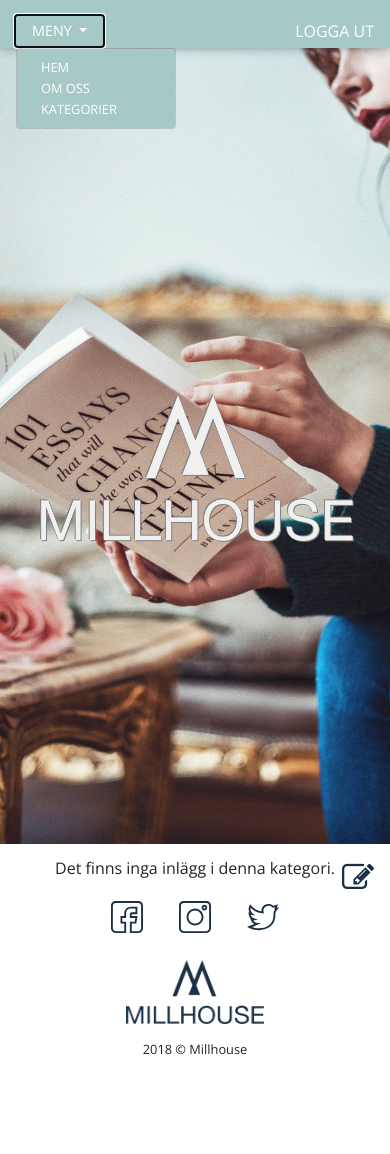
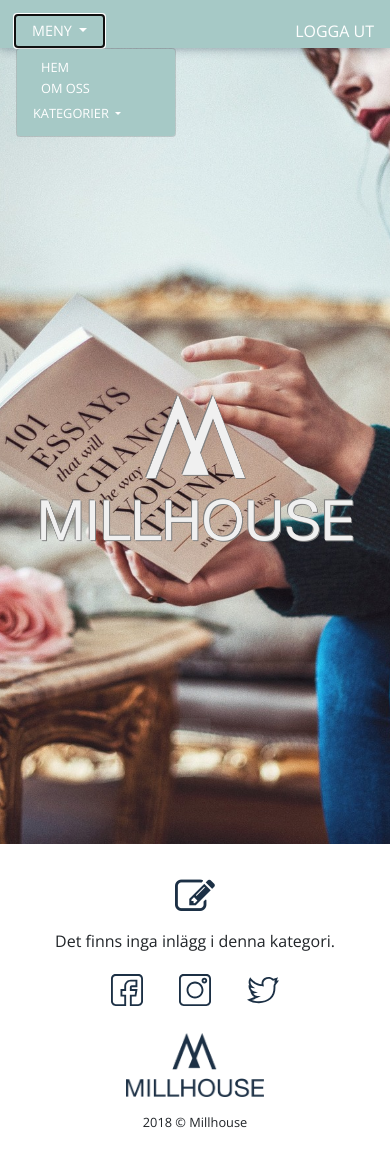
Before and after one commit to fredrikskogb/doctorfont_project, a PHP site: the page made by index.php in a window 390 px wide, after a click on "MENY". Before the commit the page ends 1055 px from the top, so only its background shows below. Run offline with PHP 8.4, Linux system fonts and the light colour scheme; the visitor is signed in with stand-in values (Sample User, id 1); data that the repository does not hold is empty; a stand-in replaces the project's code that opens the database connection; grey boxes are pictures that could not be loaded.

Commit message:
styling and dropdown menu for category in mobile

```diff
--- a/css/style.css
+++ b/css/style.css
@@ -100,7 +100,7 @@
 
 .navbar_dropdown_content a {
     display: block;
-    padding: 0.3em;
+    padding: 0.5em;
     font-size: 0.8em;
 }
 
@@ -166,6 +166,7 @@
     background-position: center center;
     object-fit: cover;
     text-align: center;
+    margin-bottom: 2em;
 }
 
 .hero_image_inline_helper {
@@ -219,15 +220,15 @@
 
 /* Edit post symbol */
 .new_post {
-    position: absolute;
-    top: 102vh;
-    right: 0.5em;
+    display: block;
+    margin: 0 auto;
     text-align: center;
-    font-size: 2em;
+    font-size: 2.5em;
     color: #1C3045;
 }
 
 .new_post:hover {
+    font-size: 2.6em;
     color: #1C3045;
 }
 
@@ -374,6 +375,7 @@
 
 .create_views_container {
     width: 25em;
+    padding-bottom: 1em;
 }
 
 
@@ -462,7 +464,7 @@
 .remove_picture_button {
     font-size: 0.8em;
     padding-left: 1em;
-    color:#A6C9C6;
+    color:#1C3045;
 }
 
 .label_block {
@@ -472,6 +474,7 @@
 .create_post_button {
     background-color: #A6C9C6;
     color: white;
+    padding: 0.2em;
 }
 
 .create_post_button:hover {
@@ -577,11 +580,11 @@
     }
 
     .hero_image_frame img{
-        margin-bottom: 0px;
+        margin-bottom: 1em;
     }
 
     .hero_image_frame{
-        margin-bottom: 3em;
+        margin-bottom: 2em;
     }
 
 }
@@ -677,16 +680,12 @@
 
     /* Edit post symbol */
     .new_post {
-        position: absolute;
-        top: 102vh;
-        right: 0.5em;
-        text-align: center;
-        font-size: 2.5em;
+        font-size: 3em;
         color: #1C3045;
     }
 
     .new_post:hover {
-        font-size:2.6em;
+        font-size: 3.1em;
         color: #1C3045;
     }
 
@@ -769,7 +768,7 @@
 
 #file {
     font-family: 'Open Sans', sans-serif;
-    color: white;
+    color: black;
 }
 
 #description {
--- a/includes/navbar.php
+++ b/includes/navbar.php
@@ -26,7 +26,14 @@
                             <div class="dropdown-menu menu_dropdown" aria-labelledby="navbarDropdownMenuLink">
                                 <a class="dropdown-item" href="<?= $ROOT_URL ?>/index.php">HEM</a>
                                     <a class="dropdown-item"  href="<?= $ROOT_URL ?>/views/about_us_view.php#about_us_link">OM OSS</a>
-                                        <a class="dropdown-item" href="<?= $ROOT_URL ?>#">KATEGORIER</a>
+                                    <a class="nav-link dropdown-toggle button dropdown-item" href="#" role="button" data-toggle="dropdown" aria-haspopup="true" aria-expanded="false">
+                            KATEGORIER
+                        </a>
+                        <div class="dropdown-menu menu_dropdown" aria-labelledby="navbarDropdownMenuLink">
+                            <a class="dropdown-item" href="<?= $ROOT_URL ?>/index.php?category=solglasögon">SOLGLASÖGON</a>
+                            <a class="dropdown-item" href="<?= $ROOT_URL ?>/index.php?category=inredningsartiklar">INREDNINGSARTIKLAR</a>
+                            <a class="dropdown-item" href="<?= $ROOT_URL ?>/index.php?category=klockor">KLOCKOR</a>
+                            <a class="dropdown-item" href="<?= $ROOT_URL ?>/index.php?category=mode">MODE</a>
 
                         </div>
                     </li>
@@ -34,7 +41,6 @@
             </div>
             </div>
         </div>
-
     </div>
 
 
--- a/index.php
+++ b/index.php
@@ -30,9 +30,9 @@
             include 'includes/hero_image.php';
 
             if($_SESSION['is_admin'] === true){?>
-            <a href="views/create_post_view.php" class="new_post"><i class="fa fa-edit"></i></a>
+                <a href="views/create_post_view.php" class="new_post"><i class="fa fa-edit"></i></a>
 
-        <?php }
+            <?php }
 
             $all_posts = new Post($pdo);
             $all_posts->getAllPosts();
```
